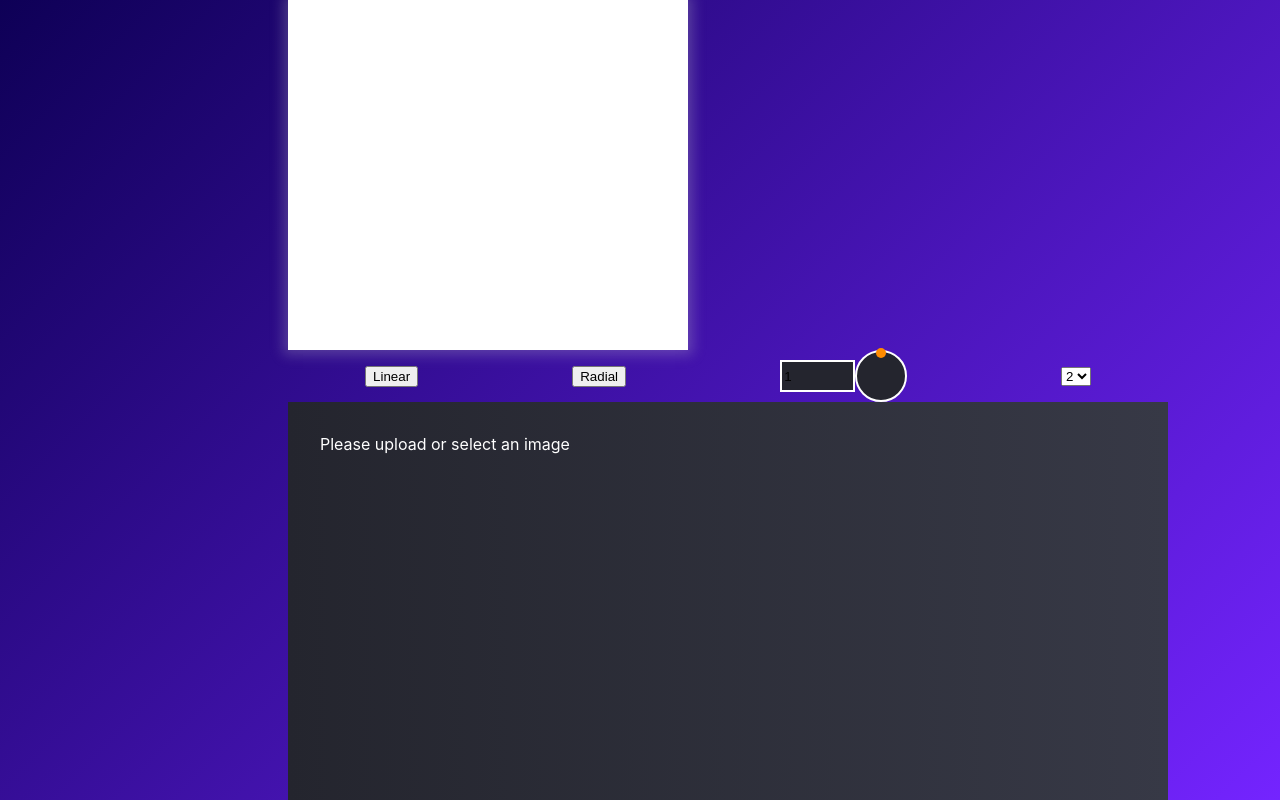
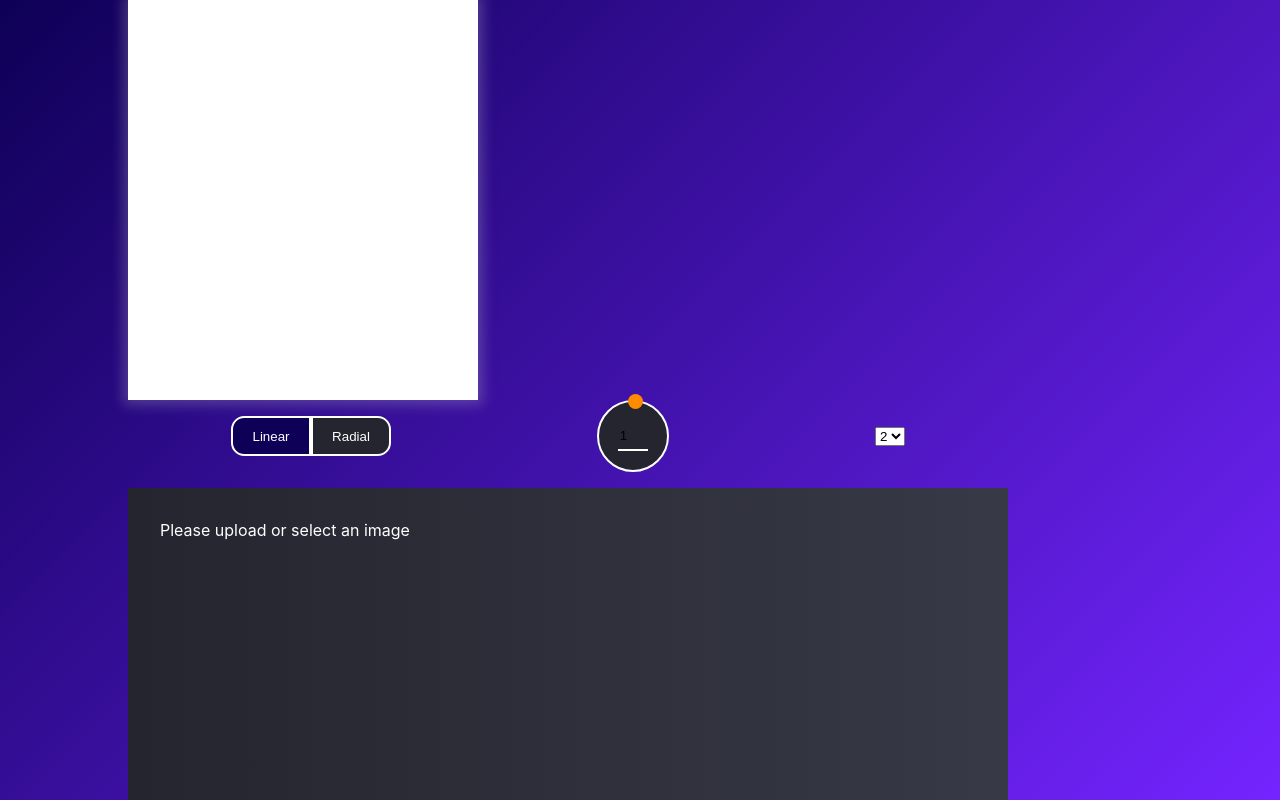
Before and after one commit to crtalbot98/images-to-gradients, a React (Create React App) app: page / in a window 1280 px wide. Shown: the top 800 px of the page. Built offline with nearby package versions, Linux system fonts and the light colour scheme.

Commit message:
styling changes and refactoring

```diff
--- a/src/App.css
+++ b/src/App.css
@@ -8,13 +8,15 @@ canvas{
   background: #ffffff;
 }
 
-.imageList{
-  position: relative;
-  background-color: blueviolet;
-  max-width: 100%;
-  height: 150em;
-  bottom: 0;
-  right: 0;
+.image-list{
+  position: absolute;
+  width: 100%;
+  left: 0;
+  padding: 6em 4em;
+  box-sizing: border-box;
+  margin-top: 20em;
+  min-height: 80em;
+  max-height: 120em;
 }
 
 .hidden{
@@ -55,37 +57,39 @@ canvas{
 }
 
 .circle{
-  height: 3em;
-  width: 3em;
-  border-radius: 2em;
+  height: 4.5em;
+  width: 4.5em;
+  border-radius: 4.5em;
   background-color: #24252E;
   border: 2px solid white;
-  display: flex;
-  justify-content: center;
-  align-items: center;
+  padding: 1em;
+  box-sizing: border-box;
 }
 
 .circle .stick{
-  height: 3.5em;
+  height: 5.25em;
   width: 10px;
   background-color: transparent;
   position: absolute;
 }
 
 .stick .dot{
-  width: 10px;
-  height: 10px;
+  width: 15px;
+  height: 15px;
   background-color: #ff8b00;
   position: absolute;
-  border-radius: 10px;
+  border-radius: 15px;
   margin: 0;
 }
 
-input{
+.deg-input{
   background-color: #24252E;
-  border: 2px solid white;
+  border: none;
+  border-bottom: 2px solid white;
   height: 2em;
-  width: 5em;
+  width: 2em;
+  transform: rotate(0deg);
+  position: absolute;
 }
 
 .flex-row{
@@ -119,6 +123,76 @@ input{
   align-content: center;
 }
 
+.flex-column-wrap{
+  display: flex;
+  flex-direction: column;
+  flex-wrap: wrap;
+}
+
 .eighty-width{
-  max-width: 55%;
+  width: 80%;
 }
+
+.align-center{
+  align-self: center;
+}
+
+.fixed-btn{
+  position: fixed;
+  bottom: 0;
+  width: 12em;
+  height: 2em;
+  padding: 1em;
+  justify-content: space-between;
+  align-items: center;
+  color: #ffffff;
+  left: 50%;
+  margin-left: -6em;
+  /*background: radial-gradient(circle, rgba(0,0,0,0.3477766106442577) 50%, rgba(0,0,0,0) 100%, rgba(0,0,0,0.25253851540616246) 100%, rgba(0,0,0,0.7539390756302521) 100%);*/
+}
+
+.fixed-btn button{
+  background-color: #554B71;
+  border: 2px solid transparent;
+  width: 5em;
+  height: 2em;
+  border-radius: 1em;
+  color: #ffffff;
+}
+
+.fixed-btn button:hover{
+  border: 2px solid #554B71;
+  background-color: #24252E;
+}
+
+.fixed-btn p{
+  padding: 0.25em;
+  color: #ffffff
+}
+
+.raised-row{
+  margin-bottom: 1em;
+}
+
+.gradient-btn{
+  background-color: #24252E;
+  border: 2px solid #ffffff;
+  height: 3em;
+  width: 6em;
+  padding: 0.5em 1em;
+  color: #ffffff;
+}
+
+.gradient-btn:first-child{
+   border-bottom-left-radius: 1em;
+   border-top-left-radius: 1em;
+ }
+
+.gradient-btn:last-child{
+  border-bottom-right-radius: 1em;
+  border-top-right-radius: 1em;
+}
+
+.selected{
+  background-color: #0E0056;
+}
--- a/src/App.js
+++ b/src/App.js
@@ -13,9 +13,7 @@ function App() {
                   <Canvas/>
               </div>
           </div>
-          <div>
-              <ImageHandler/>
-          </div>
+
       </ImageProvider>
   );
 }
--- a/src/components/canvas/Canvas.js
+++ b/src/components/canvas/Canvas.js
@@ -1,7 +1,7 @@
 import React from "react";
 import {ImageContext} from "../context/ImageContext";
 import GradientList from "./GradientList";
-import {changeSize, getRatio} from "../../hooks/Hooks";
+import {changeSize} from "../../hooks/Hooks";
 import UploadBtns from "./uploadBtns";
 import DegreePicker from "./DegreePicker";
 
@@ -9,25 +9,27 @@ let Canvas = React.memo(function(prop){
 
     let canvas = React.useRef(null);
     const imgState = React.useContext(ImageContext);
-    const [canvasData, setCanvasData] = React.useState({
-        width: 400,
-        height: 350,
-        // img: imgState.image,
-        gradients: false,
-        gradType: 'linear',
-        gradAmt: 2
-    });
+    const [prevImg, setPrevImg] = React.useState(imgState.image);
+    const[gData, setGData] = React.useState(false);
+    const [gradType, setType] = React.useState('linear');
+    const [gradAmt, setAmt] = React.useState(2);
+    const [gradDeg, setDeg] = React.useState(1);
+
+    const updateDeg = (deg) => {
+        setDeg(deg);
+    };
 
     const updateCanvas = async (ctx) => {
         const newSizes = await changeSize(imgState.image.height, imgState.image.width);
-        await setCanvasData({...canvasData, width: newSizes.w, height: newSizes.h});
-        // await clearImage(canvasData.prevImg, ctx);
+        canvas.current.width = newSizes.w;
+        canvas.current.height = newSizes.h;
+        await clearImage(prevImg, ctx);
         await ctx.drawImage(imgState.image, 0, 0, newSizes.w, newSizes.h);
         await getImageData(ctx, {width: imgState.image.width, height: imgState.image.height});
     };
 
     const handleType = (e) => {
-       setCanvasData({...canvasData, gradType: e.target.innerText.toLowerCase()})
+        setType(e.target.innerText.toLowerCase())
     };
 
     const getImageData = (ctx, size) => {
@@ -42,40 +44,38 @@ let Canvas = React.memo(function(prop){
             data.push(ctx.getImageData(i, j,1,1).data.toString());
         }
 
-        const uniqData = [...new Set(data)]; // Remove any duplicate colors
-        setCanvasData({...canvasData, gradients: uniqData});
+        const uniqData = [...new Set(data)];
+        setGData(uniqData);
     };
 
     React.useEffect(() => {
         if(imgState.image === null) return;
-        const ctx = canvas.current.getContext('2d');
-        setCanvasData({...canvasData, img: imgState.image});
-        console.log(canvasData);
-        updateCanvas(ctx);
+        setPrevImg(imgState.image);
+        updateCanvas(canvas.current.getContext('2d'));
     }, [imgState.image]);
 
     return(
         <React.Fragment>
-            <canvas id={'image-canvas'} className={'box-shadow'} ref={canvas} height={`${canvasData.height}px`} width={`${canvasData.width}px`}
+            <canvas id={'image-canvas'} className={'box-shadow'} ref={canvas} height={'400px'} width={'350px'}
                     data-img={imgState.image !== null ? imgState.image.src : 'empty'}
                     data-testid={'canvas-image'}
             />
             <div>
-                <div className={'flex-row'}>
-                <button onClick={(e) => {handleType(e)}}>Linear</button>
-                <button onClick={(e) => {handleType(e)}}>Radial</button>
-                <DegreePicker/>
-                <select name="colorAmt" id="colorAmt" defaultValue={canvasData.gradAmt} onChange={(e) => {
-                    setCanvasData({...canvasData, gradAmt: Number(e.target.value)});
-                }}>
-                    <option value={2}>2</option>
-                    <option value={3}>3</option>
-                    <option value={4}>4</option>
-                </select>
+                <div className={'flex-row raised-row'}>
+                    <div>
+                        <button className={gradType === 'linear' ? 'gradient-btn selected' : 'gradient-btn'} onClick={(e) => {handleType(e)}}>Linear</button>
+                        <button className={gradType === 'radial' ? 'gradient-btn selected' : 'gradient-btn'} onClick={(e) => {handleType(e)}}>Radial</button>
+                    </div>
+                    <DegreePicker updateDeg={updateDeg}/>
+                    <select name="colorAmt" id="colorAmt" defaultValue={gradAmt} onChange={(e) => {
+                        setAmt(Number(e.target.value));
+                    }}>
+                        <option value={2}>2</option>
+                        <option value={3}>3</option>
+                        <option value={4}>4</option>
+                    </select>
                 </div>
-                <GradientList data={canvasData.gradients} type={canvasData.gradType} gradAmt={canvasData.gradAmt}/>
-            </div>
-            <div>
+                <GradientList data={gData} type={gradType} gradAmt={gradAmt} deg={gradDeg}/>
                 <UploadBtns/>
             </div>
         </React.Fragment>
--- a/src/components/canvas/DegreePicker.js
+++ b/src/components/canvas/DegreePicker.js
@@ -1,13 +1,12 @@
 import React from "react";
 import {ImageContext} from "../context/ImageContext";
 
-function DegreePicker(){
+function DegreePicker(props){
 
-    const imgState = React.useContext(ImageContext);
     const pCont = React.useRef(null);
     const dPos = React.useRef({
-        x: Math.cos(setDotXY(imgState.deg)),
-        y: Math.sin(setDotXY(imgState.deg)),
+        x: Math.cos(setDotXY(props.deg)),
+        y: Math.sin(setDotXY(props.deg)),
         mUp: false,
         inputDeg: 1,
     });
@@ -16,8 +15,9 @@ function DegreePicker(){
         dPos.current.deg = e.target.value;
         dPos.current.x = Math.cos(setDotXY(e.target.value));
         dPos.current.y = Math.sin(setDotXY(e.target.value));
-        moveDot(pCont.current, imgState.deg);
-        imgState.setDeg(e.target.value);
+        moveDot(pCont.current, props.deg);
+        props.updateDeg(e.target.value);
+        dPos.current.inputDeg = e.target.value
     };
 
     const handleMouseDown = (e) => {
@@ -29,7 +29,7 @@ function DegreePicker(){
 
         window.addEventListener('mouseup', (m) => {
             dPos.current.mUp = true;
-            imgState.setDeg(Math.round(getDegFromMouse(dPos.current.x, dPos.current.y)));
+            props.updateDeg(Math.round(getDegFromMouse(dPos.current.x, dPos.current.y)));
         });
 
         window.addEventListener('mousemove', (m) => {
@@ -45,10 +45,7 @@ function DegreePicker(){
 
     return(
         <div className={'flex-center'}>
-            <input type="text" maxLength={3} defaultValue={imgState.deg} value={dPos.current.inputDeg} onChange={(e) => {
-                updateDeg(e);
-            }}/>
-            <div className={'circle'} ref={pCont} data-deg={0}>
+            <div className={'circle flex-center'} ref={pCont} data-deg={0}>
                 <div className={'stick'}>
                     <div className={'dot'} onMouseDown={(e) => {
                         handleMouseDown(e)
@@ -56,6 +53,9 @@ function DegreePicker(){
                     </div>
                 </div>
             </div>
+            <input type="text" className={'deg-input'} maxLength={3} value={dPos.current.inputDeg} onChange={(e) => {
+                updateDeg(e);
+            }}/>
         </div>
     )
 }
@@ -78,7 +78,3 @@ const moveDot = (cont, deg) => {
 };
 
 export default DegreePicker;
-
-// delta_x = radius * sin(angle)
-// delta_y = radius * cos(angle)
-// sin(angle) = radius / delta_x
--- a/src/components/canvas/GradientList.js
+++ b/src/components/canvas/GradientList.js
@@ -8,10 +8,10 @@ const GradientList = React.memo(function(props){
 
     let data = genGradients(props.data, props.gradAmt).map((itm, i) =>
         <div key={i}>
-            <div style={{'height': '50px', 'width': '50px', 'backgroundImage': `${props.type}-gradient(${imgState.deg}deg, ${itm})`}}>
+            <div style={{'height': '50px', 'width': '50px', 'backgroundImage': `${props.type}-gradient(${props.deg}deg, ${itm})`}}>
 
             </div>
-            <p>background-image: {props.type}-gradient({imgState.deg}deg, {itm})</p>
+            <p>background-image: {props.type}-gradient({props.deg}deg, {itm})</p>
         </div>
     );
 
--- a/src/components/usplash-images/ImageHandler.js
+++ b/src/components/usplash-images/ImageHandler.js
@@ -2,35 +2,29 @@ import React from "react";
 import LoadingHandler from "../LoadingHandler";
 import ImageList from "./ImageList";
 import {fetchData} from "../../hooks/Hooks";
-import {ImageContext} from "../context/ImageContext";
 
 const clickTypes = {
     'Previous': 1,
     'Next': 2
 };
 
-function ImageHandler(){
+const ImageHandler = React.memo(function(props){
 
-    const imgState = React.useContext(ImageContext);
-    const [loadImages, setImages] = React.useState(imgState.loading);
-    const [loadClicked, setClicked] = React.useState(imgState.isLoaded);
+    const ImagesLoading = LoadingHandler(ImageList);
     const [images, getList] = React.useState([]);
+    const [loading, setLoading] = React.useState(props.load.loading);
     const [page, setPage] = React.useState(1);
-    const ImagesLoading = LoadingHandler(ImageList);
 
     React.useEffect(() => {
-        if(!imgState.loading) return;
+        if(!props.load.loading) return;
         const data = async() => {
             const imgs = await fetchData(`https://api.unsplash.com/photos/?page=${page}&per_page=${12}&client_id=${process.env.REACT_APP_IMAGE_ACCESS}`);
+            imgs.sort((a, b) => a.height - b.height);
             getList(imgs);
         };
         data();
-        imgState.setLoading(false);
-    }, [imgState.loading, page]);
-
-    React.useEffect(() => {
-        setClicked(imgState.isLoaded);
-    }, [imgState.isLoaded]);
+        setLoading(false);
+    }, [props.load.loading, page]);
 
     const handleClick = (e) => {
         let pageNum = page;
@@ -46,14 +40,14 @@ function ImageHandler(){
 
     return(
         <React.Fragment>
-            <ImagesLoading isLoading={loadImages} images={images}/>
-            <div className={loadClicked ? 'flex' : 'hidden'}>
+            <ImagesLoading isLoading={loading} images={images}/>
+            <div className={props.load.loaded ? 'flex fixed-btn' : 'hidden'}>
                 <button onClick={(e) => {handleClick(e)}}>Previous</button>
                 <p>{page}</p>
                 <button onClick={(e) => {handleClick(e)}}>Next</button>
             </div>
         </React.Fragment>
     )
-}
+});
 
 export default ImageHandler;
--- a/src/components/usplash-images/ImageList.js
+++ b/src/components/usplash-images/ImageList.js
@@ -1,7 +1,7 @@
 import React from "react";
 import Images from "./Images";
 
-let ImageList = React.memo(function(props){
+function ImageList(props){
 
     const imageList = props.images;
 
@@ -13,10 +13,10 @@ let ImageList = React.memo(function(props){
     );
 
     return(
-        <div className={'imageList'}>
+        <div className={'image-list flex-column-wrap'}>
             {data}
         </div>
     )
-});
+}
 
 export default ImageList;
--- a/src/components/usplash-images/Images.js
+++ b/src/components/usplash-images/Images.js
@@ -1,11 +1,11 @@
 import React from "react";
-import {ImageContext, ImageProvider} from "../context/ImageContext";
+import {ImageContext} from "../context/ImageContext";
 
 function Images(props){
 
     const state = React.useContext(ImageContext);
 
-    return <img onClick={(e) => {
+    return <img className={'align-center'} onClick={(e) => {
                 state.setImage(e.target)
             }} src={props.src} alt={props.alt} crossOrigin={''}/>
 }
```
Also changed, not shown: src/components/canvas/uploadBtns.js (+8 -6 lines).
